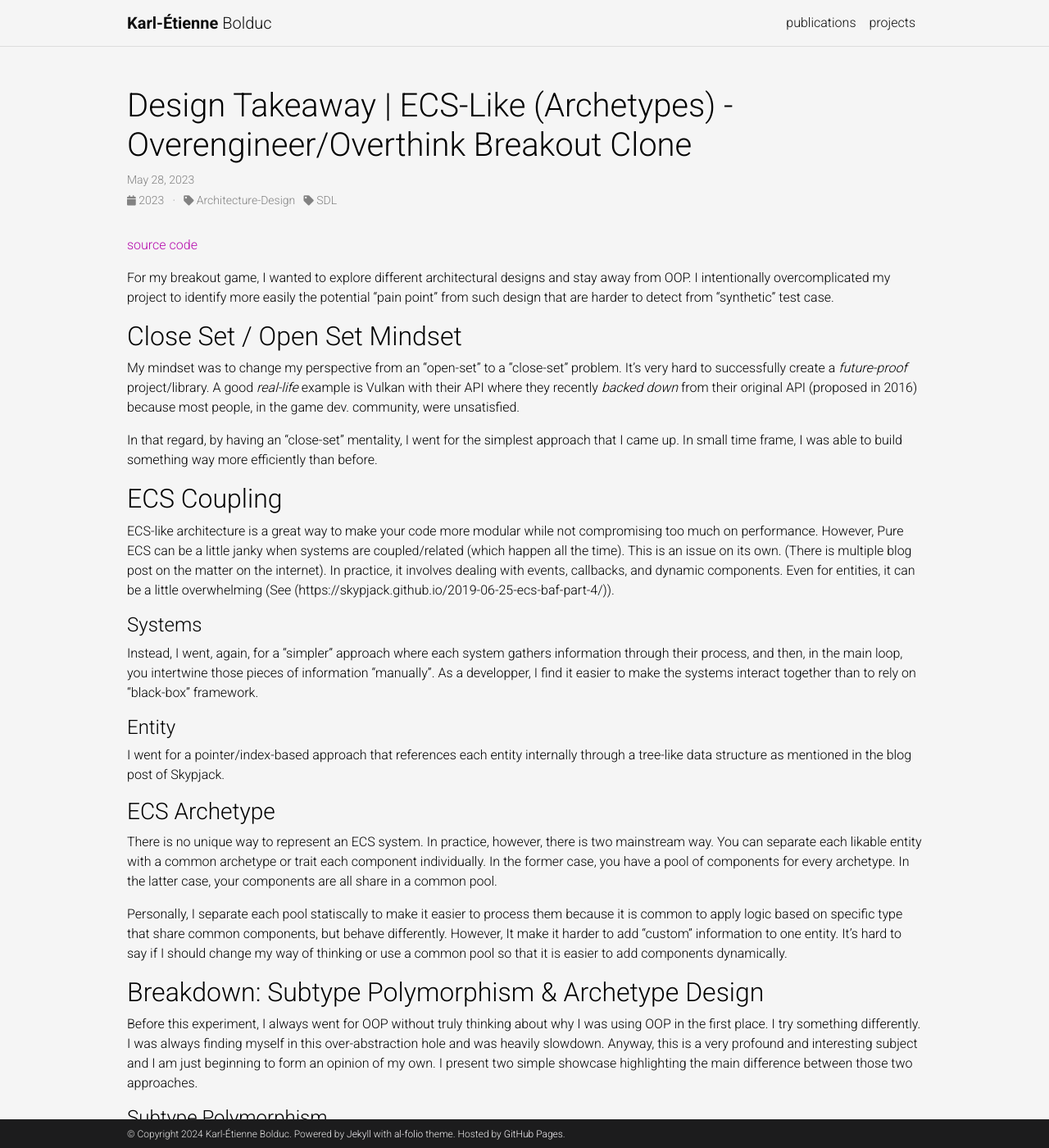
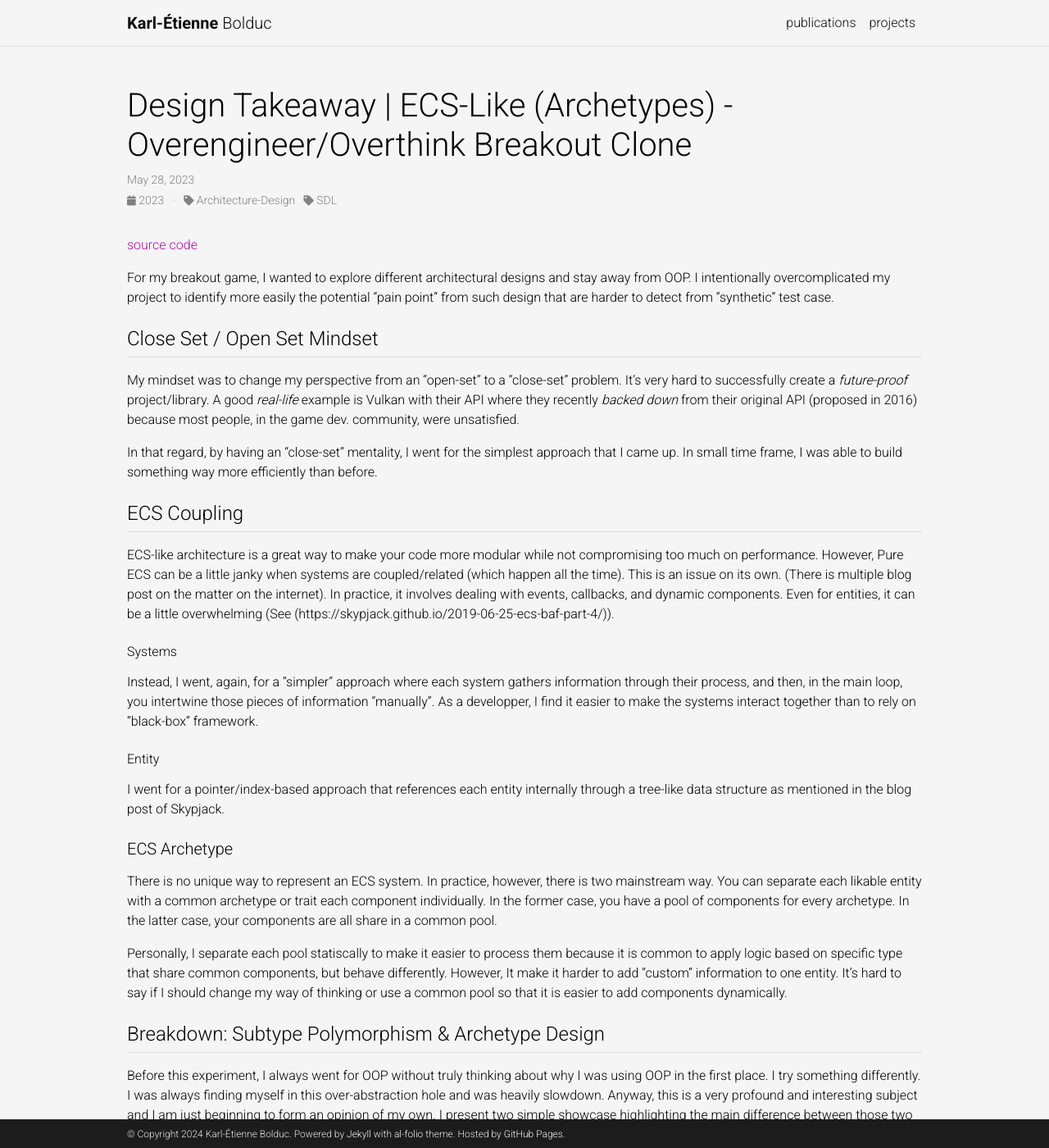
Before and after one commit to bolducke/bolducke.github.io, a Jekyll site: the page built from _posts/2023-05-28-design_takeaway_ecsarchetype.md, in a window 1280 px wide and 1400 px high. Shown: the whole window at 82% size. Built offline with Jekyll 4.4.1, drawn with Linux system fonts in a browser that asks for light colours; comment, search, counter and statistics services are not loaded; a style sheet for code colours, icons or effects is not loaded.

Commit message:
Add heading styles to projects

```diff
--- a/_sass/_base.scss
+++ b/_sass/_base.scss
@@ -656,6 +656,32 @@ html.transition *:after {
       padding: 8px;
     }
   }
+
+  article {
+    h1, h2, h3, h4, h5 {
+      margin-top: 24px;
+      margin-bottom: 16px;
+    }
+    h1 {
+      padding-bottom: 0.3em;
+      border-bottom: 1px solid var(--global-divider-color, var(--global-divider-color));
+      font-size: 2.0rem;
+    }
+    h2 {
+      padding-bottom: 0.3em;
+      border-bottom: 1px solid var(--global-divider-color, var(--global-divider-color));
+      font-size: 1.5rem;
+    }
+    h3 {
+      font-size: 1.25rem;
+    }
+    h4 {
+      font-size: 1rem;
+    }
+    h5 {
+      font-size: 0.5rem;
+    }
+  }
 }
 
 progress {
```
